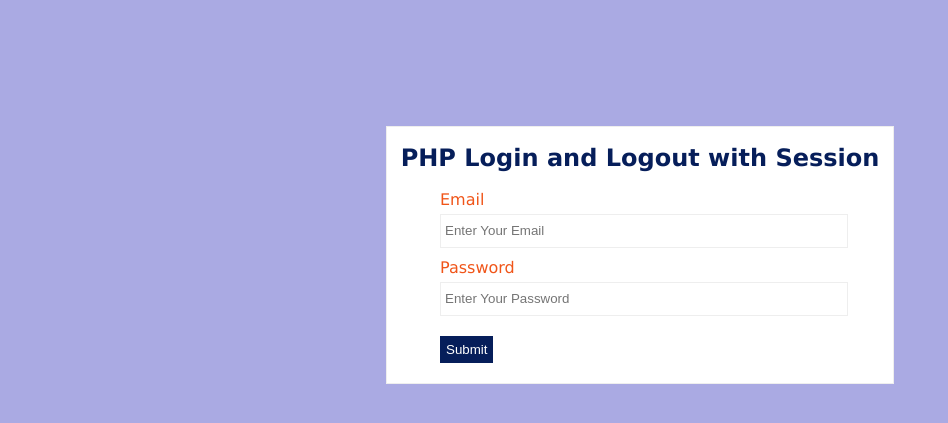
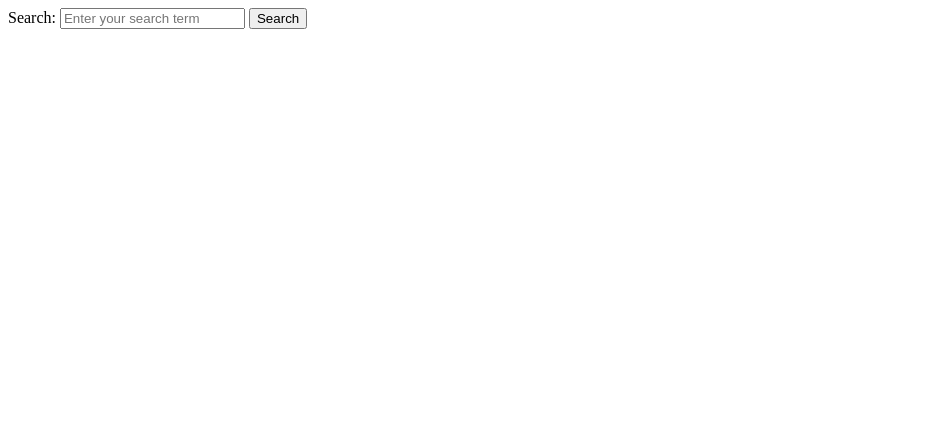
Before and after one commit to dylantjl/selenium3x03test, a PHP site: page / in a window 1280 px wide. Shown: the top 423 px of the page, without its empty margins (0-948 px from the left). Run offline with PHP 8.4, Linux system fonts and the light colour scheme.

Commit message:
Update index.php

```diff
--- a/src/index.php
+++ b/src/index.php
@@ -1,70 +1,46 @@
-<?php
-	session_start();
-
-	if(isset($_POST['submit']))
-	{
-		if((isset($_POST['email']) && $_POST['email'] !='') && (isset($_POST['password']) && $_POST['password'] !=''))
-		{
-			$email = trim($_POST['email']);
-			$password = trim($_POST['password']);
-
-			if($email == "user@example.com")
-			{
-				if($password == "password1234")
-				{
-					$_SESSION['user_id'] = $email;
-
-					header('location:dashboard.php');
-					exit;
-
-				}
-			}
-			$errorMsg = "Login failed";
-		}
-	}
-?>
-
 <!DOCTYPE html>
 <html>
 <head>
-<title>Login Page | PHP Login and logout example with session</title>
-<link rel="stylesheet" href="style.css">
+    <meta charset="UTF-8">
+    <title>Test</title>
 </head>
+<body>
+    <form action="search.php" method="post">
+        <label for="search">Search:</label>
+        <input type="text" id="search" name="search" placeholder="Enter your search term">
+        <button type="submit">Search</button>
+    </form>
 
-<body>
+    <?php
+    if (isset($_POST['search'])) {
+        $search = $_POST['search'];
 
-	<div class="container">
-		<h1>PHP Login and Logout with Session</h1>
-		<?php
-			if(isset($errorMsg))
-			{
-				echo "<div class='error-msg'>";
-				echo $errorMsg;
-				echo "</div>";
-				unset($errorMsg);
-			}
+        // Sanitize the input (strip_tags removes any HTML/PHP tags)
+        $search = strip_tags($search);
 
-			if(isset($_GET['logout']))
-			{
-				echo "<div class='success-msg'>";
-				echo "You have successfully logout";
-				echo "</div>";
-			}
-		?>
-		<form action="<?php echo $_SERVER['PHP_SELF']?>" method="post">
-			<div class="field-container">
-				<label>Email</label>
-				<input type="email" name="email" required placeholder="Enter Your Email">
-			</div>
-			<div class="field-container">
-				<label>Password</label>
-				<input type="password" name="password" required placeholder="Enter Your Password">
-			</div>
-			<div class="field-container">
-				<button type="submit" name="submit">Submit</button>
-			</div>
+        // Connect to your database using PDO
+        $dsn = 'mysql:host=localhost;dbname=your_database_name;charset=utf8mb4';
+        $username = 'your_username';
+        $password = 'your_password';
 
-		</form>
-	</div>
+        try {
+            $pdo = new PDO($dsn, $username, $password);
+            $pdo->setAttribute(PDO::ATTR_ERRMODE, PDO::ERRMODE_EXCEPTION);
+
+            // Use a prepared statement to execute the query
+            $stmt = $pdo->prepare("SELECT * FROM your_table_name WHERE column_name LIKE :search");
+            $stmt->bindValue(':search', '%' . $search . '%', PDO::PARAM_STR);
+            $stmt->execute();
+
+            // Process and display the results
+            while ($row = $stmt->fetch(PDO::FETCH_ASSOC)) {
+                // Display the results here
+                echo htmlspecialchars($row['column_name']) . '<br>';
+            }
+        } catch (PDOException $e) {
+            echo 'Error: ' . $e->getMessage();
+        }
+    }
+    ?>
 </body>
 </html>
```
